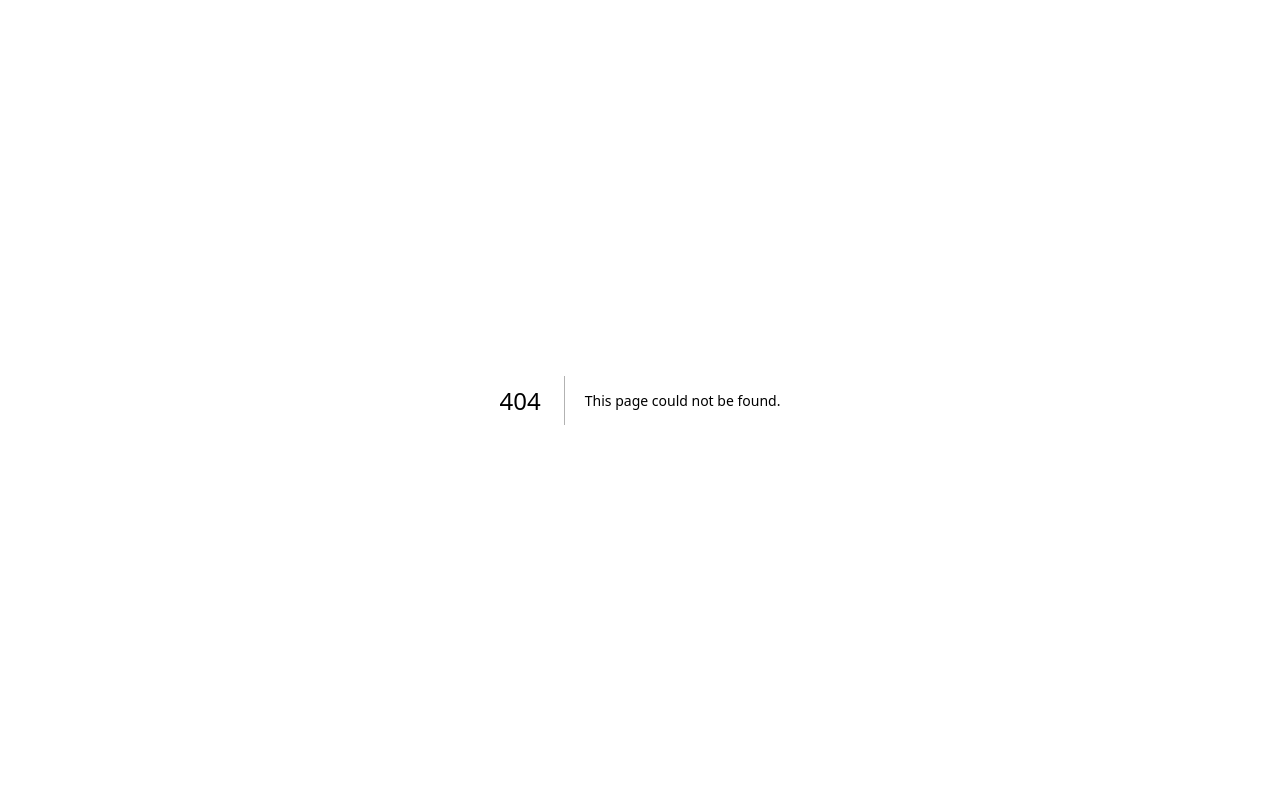
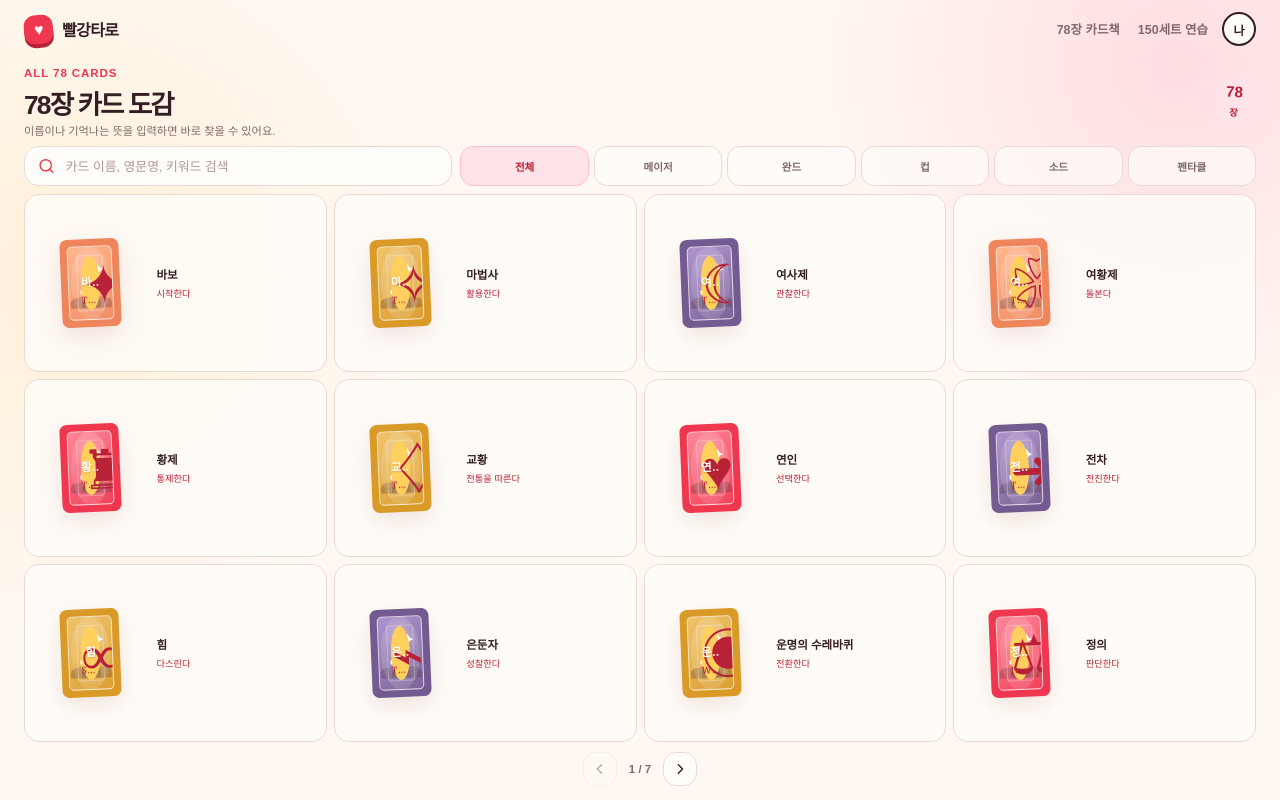
Before and after one commit to startedfrom/red-tarot-learning, a Next.js app: page /cards in a window 1280 px wide. Before the commit this address had no page. Built offline with nearby package versions, Linux system fonts and the light colour scheme.

Commit message:
feat: add searchable 78-card library

```diff
--- /dev/null
+++ b/app/cards/page.tsx
@@ -0,0 +1,15 @@
+import type { Metadata } from "next";
+import { AppShell } from "../components/AppShell";
+import { CardLibrary } from "../components/CardLibrary";
+
+export const metadata: Metadata = {
+  title: "78장 카드 도감",
+};
+
+export default function CardsPage() {
+  return (
+    <AppShell active="cards">
+      <CardLibrary />
+    </AppShell>
+  );
+}
--- a/app/components/AppShell.tsx
+++ b/app/components/AppShell.tsx
@@ -5,7 +5,7 @@ type ActiveSection = "home" | "cards" | "practice" | "review";
 
 const navItems = [
   { id: "home", label: "홈", href: "/", Icon: Home },
-  { id: "cards", label: "카드", href: "/cards/the-fool", Icon: BookOpen },
+  { id: "cards", label: "카드", href: "/cards", Icon: BookOpen },
   {
     id: "practice",
     label: "연습",
@@ -36,7 +36,7 @@ export function AppShell({
             <span>빨강타로</span>
           </Link>
           <div className="header-links" aria-label="빠른 메뉴">
-            <Link href="/cards/the-fool">78장 카드책</Link>
+            <Link href="/cards">78장 카드책</Link>
             <Link href="/practice/love-three-001">150세트 연습</Link>
           </div>
           <span className="profile-dot" aria-label="내 학습 기록">
--- /dev/null
+++ b/app/components/CardLibrary.tsx
@@ -0,0 +1,143 @@
+"use client";
+
+import { ChevronLeft, ChevronRight, Search } from "lucide-react";
+import Link from "next/link";
+import { useMemo, useState } from "react";
+import { allCards, type TarotCard } from "../data/cards";
+import { TarotCardVisual } from "./TarotCardVisual";
+
+type CardFilter = "all" | "major" | "wands" | "cups" | "swords" | "pentacles";
+
+const filters: { id: CardFilter; label: string }[] = [
+  { id: "all", label: "전체" },
+  { id: "major", label: "메이저" },
+  { id: "wands", label: "완드" },
+  { id: "cups", label: "컵" },
+  { id: "swords", label: "소드" },
+  { id: "pentacles", label: "펜타클" },
+];
+
+const pageSize = 12;
+
+function matchesFilter(card: TarotCard, filter: CardFilter) {
+  if (filter === "all") return true;
+  if (filter === "major") return card.arcana === "major";
+  return card.id.endsWith(`of-${filter}`);
+}
+
+export function CardLibrary() {
+  const [query, setQuery] = useState("");
+  const [filter, setFilter] = useState<CardFilter>("all");
+  const [page, setPage] = useState(0);
+
+  const filteredCards = useMemo(() => {
+    const keyword = query.trim().toLocaleLowerCase("ko");
+
+    return allCards.filter((card) => {
+      if (!matchesFilter(card, filter)) return false;
+      if (!keyword) return true;
+
+      return [
+        card.nameKo,
+        card.nameEn,
+        card.coreVerb,
+        card.coreMeaning,
+        ...card.keywords,
+      ]
+        .join(" ")
+        .toLocaleLowerCase("ko")
+        .includes(keyword);
+    });
+  }, [filter, query]);
+
+  const pageCount = Math.max(1, Math.ceil(filteredCards.length / pageSize));
+  const currentPage = Math.min(page, pageCount - 1);
+  const visibleCards = filteredCards.slice(
+    currentPage * pageSize,
+    currentPage * pageSize + pageSize,
+  );
+
+  return (
+    <section className="card-library" aria-labelledby="library-title">
+      <header className="library-heading">
+        <div>
+          <span className="eyebrow">ALL 78 CARDS</span>
+          <h1 id="library-title">78장 카드 도감</h1>
+          <p>이름이나 기억나는 뜻을 입력하면 바로 찾을 수 있어요.</p>
+        </div>
+        <span className="library-count">{filteredCards.length}<small>장</small></span>
+      </header>
+
+      <div className="library-tools">
+        <label className="card-search">
+          <Search aria-hidden="true" />
+          <span className="sr-only">카드 검색</span>
+          <input
+            type="search"
+            value={query}
+            placeholder="카드 이름, 영문명, 키워드 검색"
+            onChange={(event) => {
+              setQuery(event.target.value);
+              setPage(0);
+            }}
+          />
+        </label>
+        <div className="card-filters" aria-label="카드 종류">
+          {filters.map((item) => (
+            <button
+              key={item.id}
+              type="button"
+              className={filter === item.id ? "is-active" : ""}
+              onClick={() => {
+                setFilter(item.id);
+                setPage(0);
+              }}
+              aria-pressed={filter === item.id}
+            >
+              {item.label}
+            </button>
+          ))}
+        </div>
+      </div>
+
+      {visibleCards.length ? (
+        <div className="library-grid" aria-live="polite">
+          {visibleCards.map((card) => (
+            <Link className="library-card" href={`/cards/${card.id}`} key={card.id}>
+              <TarotCardVisual card={card} size="small" />
+              <span>
+                <strong>{card.nameKo}</strong>
+                <small>{card.coreVerb}</small>
+              </span>
+            </Link>
+          ))}
+        </div>
+      ) : (
+        <div className="library-empty" role="status">
+          <strong>찾는 카드가 없어요.</strong>
+          <span>이름을 짧게 쓰거나 다른 종류를 골라보세요.</span>
+        </div>
+      )}
+
+      <nav className="library-pagination" aria-label="카드 검색 결과 페이지">
+        <button
+          type="button"
+          onClick={() => setPage((value) => Math.max(0, value - 1))}
+          disabled={currentPage === 0}
+          aria-label="이전 카드 목록"
+        >
+          <ChevronLeft aria-hidden="true" />
+        </button>
+        <span>{currentPage + 1} / {pageCount}</span>
+        <button
+          type="button"
+          onClick={() => setPage((value) => Math.min(pageCount - 1, value + 1))}
+          disabled={currentPage >= pageCount - 1}
+          aria-label="다음 카드 목록"
+        >
+          <ChevronRight aria-hidden="true" />
+        </button>
+      </nav>
+    </section>
+  );
+}
--- a/app/globals.css
+++ b/app/globals.css
@@ -64,6 +64,17 @@ a {
   outline-offset: 3px;
 }
 
+.sr-only {
+  position: absolute;
+  width: 1px;
+  height: 1px;
+  padding: 0;
+  overflow: hidden;
+  clip: rect(0, 0, 0, 0);
+  white-space: nowrap;
+  border: 0;
+}
+
 .skip-link {
   position: fixed;
   top: 12px;
@@ -910,6 +921,200 @@ a {
   padding: 14px 0 58px;
 }
 
+.card-library {
+  display: grid;
+  gap: 16px;
+  padding: 18px 0 76px;
+}
+
+.library-heading {
+  display: flex;
+  align-items: end;
+  justify-content: space-between;
+  gap: 16px;
+}
+
+.library-heading h1 {
+  margin: 5px 0 2px;
+  font-size: clamp(2rem, 9vw, 4rem);
+  letter-spacing: -0.07em;
+}
+
+.library-heading p {
+  margin: 0;
+  color: var(--muted);
+  font-size: 0.82rem;
+}
+
+.library-count {
+  display: grid;
+  width: 54px;
+  height: 54px;
+  flex: 0 0 auto;
+  place-items: center;
+  border-radius: 18px;
+  background: var(--blush);
+  color: var(--cherry-dark);
+  font-size: 1.15rem;
+  font-weight: 900;
+  line-height: 1;
+  transform: rotate(3deg);
+}
+
+.library-count small {
+  font-size: 0.58rem;
+}
+
+.library-tools {
+  display: grid;
+  gap: 8px;
+}
+
+.card-search {
+  display: flex;
+  min-height: 46px;
+  align-items: center;
+  gap: 9px;
+  padding: 0 13px;
+  border: 1px solid var(--line);
+  border-radius: 15px;
+  background: var(--paper);
+}
+
+.card-search svg {
+  width: 18px;
+  color: var(--cherry);
+}
+
+.card-search input {
+  width: 100%;
+  border: 0;
+  outline: 0;
+  background: transparent;
+  font-size: 0.8rem;
+}
+
+.card-search input::placeholder {
+  color: #ad9699;
+}
+
+.card-filters {
+  display: grid;
+  grid-template-columns: repeat(3, 1fr);
+  gap: 5px;
+}
+
+.card-filters button {
+  min-height: 40px;
+  border: 1px solid var(--line);
+  border-radius: 13px;
+  background: rgba(255, 253, 249, 0.7);
+  cursor: pointer;
+  color: var(--muted);
+  font-size: 0.72rem;
+  font-weight: 850;
+}
+
+.card-filters button.is-active {
+  border-color: #ffc0c9;
+  background: var(--blush);
+  color: var(--cherry-dark);
+}
+
+.library-grid {
+  display: grid;
+  grid-template-columns: repeat(2, minmax(0, 1fr));
+  gap: 8px;
+}
+
+.library-card {
+  display: grid;
+  min-width: 0;
+  grid-template-columns: 62px minmax(0, 1fr);
+  align-items: center;
+  gap: 10px;
+  padding: 10px;
+  border: 1px solid var(--line);
+  border-radius: 18px;
+  background: rgba(255, 253, 249, 0.82);
+}
+
+.library-card .tarot-visual {
+  width: 62px;
+  filter: drop-shadow(0 8px 12px rgba(124, 40, 52, 0.12));
+}
+
+.library-card > span {
+  min-width: 0;
+}
+
+.library-card strong,
+.library-card small {
+  display: block;
+  overflow: hidden;
+  text-overflow: ellipsis;
+  white-space: nowrap;
+}
+
+.library-card strong {
+  font-size: 0.82rem;
+}
+
+.library-card small {
+  margin-top: 4px;
+  color: var(--cherry-dark);
+  font-size: 0.66rem;
+}
+
+.library-empty {
+  display: grid;
+  min-height: 240px;
+  place-items: center;
+  align-content: center;
+  gap: 6px;
+  border: 1px dashed var(--line);
+  border-radius: 22px;
+  color: var(--muted);
+  text-align: center;
+}
+
+.library-empty strong {
+  color: var(--ink);
+}
+
+.library-pagination {
+  display: flex;
+  align-items: center;
+  justify-content: center;
+  gap: 12px;
+}
+
+.library-pagination button {
+  display: grid;
+  width: 40px;
+  height: 40px;
+  place-items: center;
+  border: 1px solid var(--line);
+  border-radius: 13px;
+  background: var(--paper);
+  cursor: pointer;
+}
+
+.library-pagination button:disabled {
+  cursor: default;
+  opacity: 0.35;
+}
+
+.library-pagination svg {
+  width: 17px;
+}
+
+.library-pagination span {
+  color: var(--muted);
+  font-size: 0.72rem;
+  font-weight: 850;
+}
+
 .detail-breadcrumb {
   display: flex;
   align-items: center;
@@ -2071,6 +2276,90 @@ a {
     padding: 24px 5vw 92px;
   }
 
+  .card-library {
+    height: 100%;
+    min-height: 0;
+    grid-template-rows: auto auto minmax(0, 1fr) 38px;
+    gap: 8px;
+    padding: 5px 0 0;
+    overflow: hidden;
+  }
+
+  .library-heading {
+    align-items: center;
+  }
+
+  .library-heading h1 {
+    margin: 2px 0 0;
+    font-size: 1.65rem;
+  }
+
+  .library-heading p {
+    font-size: 0.7rem;
+  }
+
+  .library-count {
+    width: 44px;
+    height: 44px;
+    border-radius: 15px;
+    font-size: 0.95rem;
+  }
+
+  .library-tools {
+    grid-template-columns: minmax(210px, 0.7fr) minmax(0, 1.3fr);
+  }
+
+  .card-search {
+    min-height: 40px;
+  }
+
+  .card-filters {
+    grid-template-columns: repeat(6, 1fr);
+  }
+
+  .card-filters button {
+    min-height: 40px;
+    padding: 0 5px;
+    font-size: 0.66rem;
+  }
+
+  .library-grid {
+    min-height: 0;
+    grid-template-columns: repeat(4, minmax(0, 1fr));
+    grid-template-rows: repeat(3, minmax(0, 1fr));
+    gap: 7px;
+    overflow: hidden;
+  }
+
+  .library-card {
+    grid-template-columns: minmax(48px, 0.42fr) minmax(0, 0.58fr);
+    gap: 7px;
+    padding: 7px;
+    border-radius: 15px;
+  }
+
+  .library-card .tarot-visual {
+    width: min(62px, 7.4vh);
+    justify-self: center;
+  }
+
+  .library-card strong {
+    font-size: 0.72rem;
+  }
+
+  .library-card small {
+    font-size: 0.58rem;
+  }
+
+  .library-pagination {
+    height: 38px;
+  }
+
+  .library-pagination button {
+    width: 34px;
+    height: 34px;
+  }
+
   .card-detail-hero {
     grid-template-columns: minmax(260px, 0.82fr) minmax(0, 1fr);
     justify-items: start;
```
Also changed, not shown: 1 other file (tests, documents, lock files or other folders).
